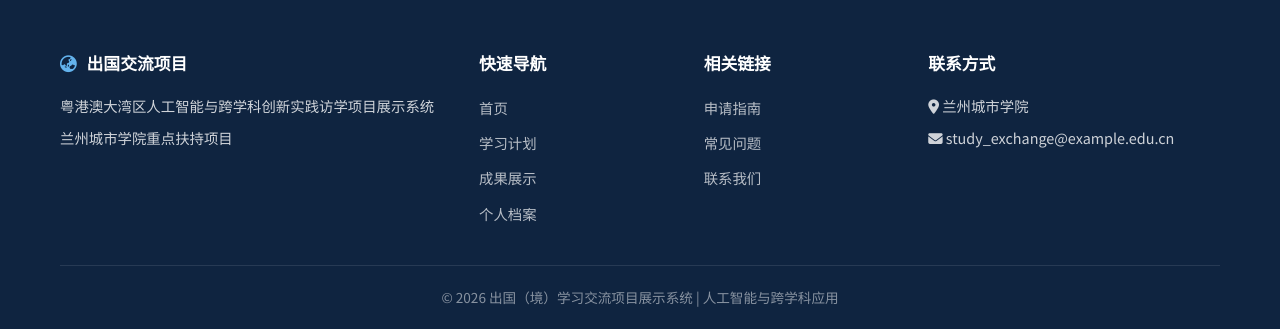
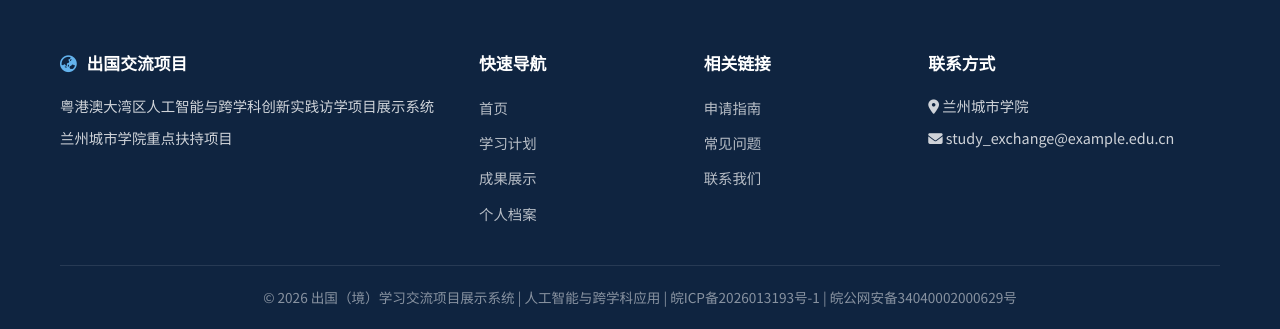
Before and after one commit to tiantian1120/ppt2python, a Flask app: page /about in a window 1280 px wide. Shown: the part 3285-3614 px from the top of the page. Run offline with Flask 3, Linux system fonts and the light colour scheme.

Commit message:
feat: 添加ICP备案号和公安备案号到页面底部

```diff
--- a/app/templates/base.html
+++ b/app/templates/base.html
@@ -82,7 +82,7 @@
                 </div>
             </div>
             <div class="footer-bottom">
-                <p>&copy; 2026 出国（境）学习交流项目展示系统 | 人工智能与跨学科应用</p>
+                <p>&copy; 2026 出国（境）学习交流项目展示系统 | 人工智能与跨学科应用 | <a href="https://beian.miit.gov.cn/" target="_blank" rel="nofollow noopener" style="color:inherit;">皖ICP备2026013193号-1</a> | <a href="http://www.beian.gov.cn/portal/registerSystemInfo?recordcode=34040002000629" target="_blank" rel="nofollow noopener" style="color:inherit;">皖公网安备34040002000629号</a></p>
             </div>
         </div>
     </footer>
```
